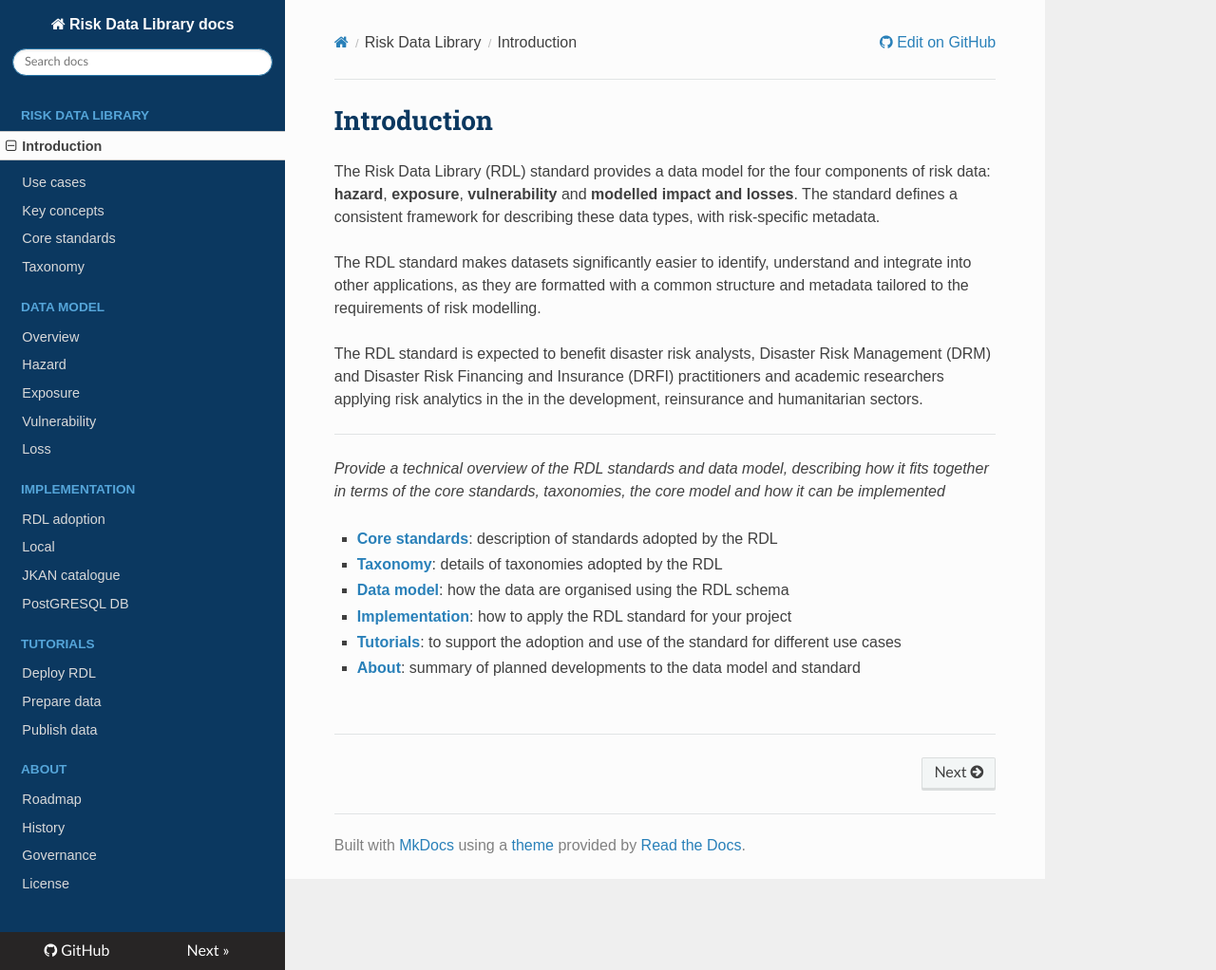
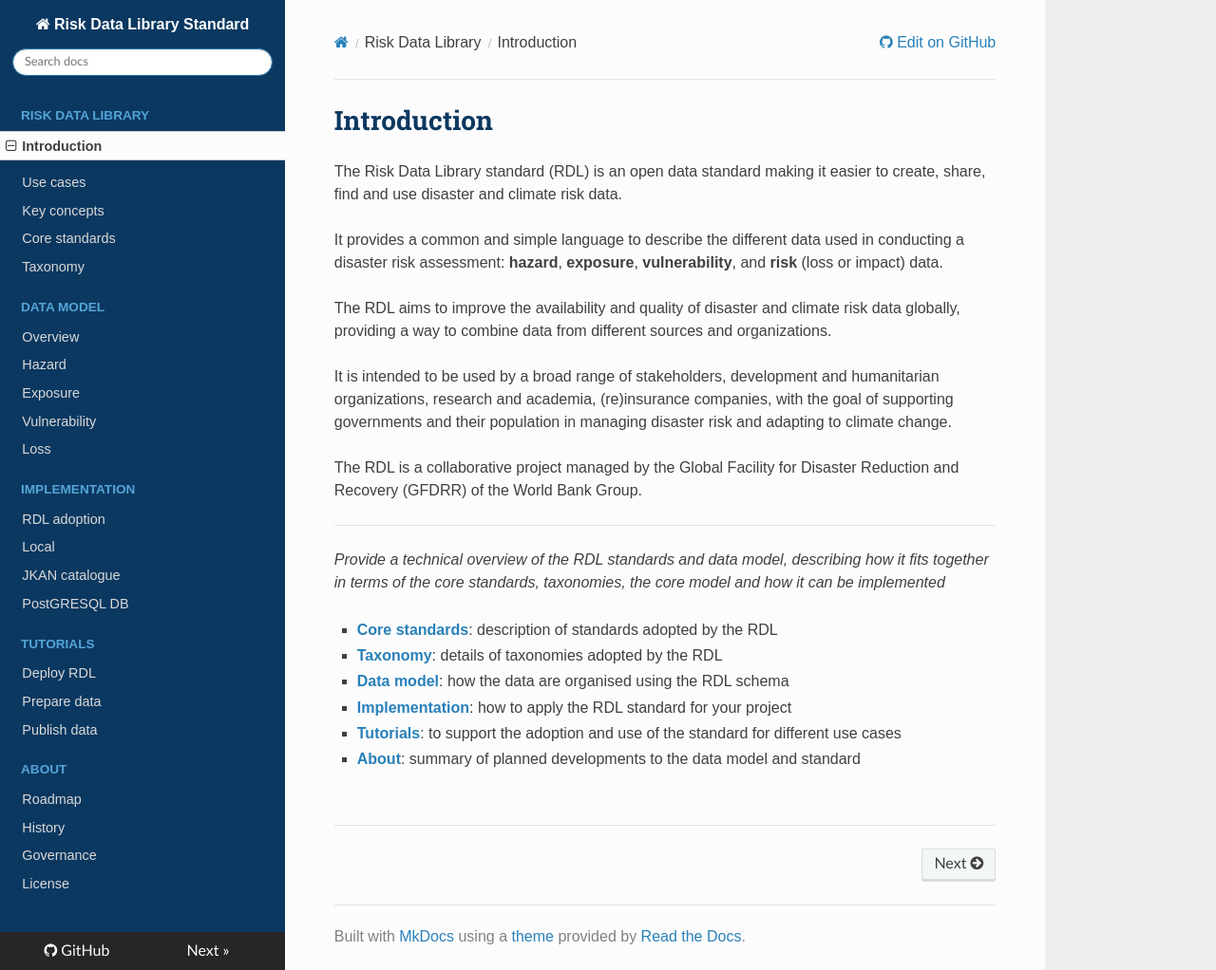
Before and after one commit to GFDRR/rdl-docs, an MkDocs documentation site: the page built from docs/index.md, in a window 1280 px wide and 1022 px high. Shown: the whole window at 95% size. Built offline with MkDocs 1.6.1, drawn with Linux system fonts in a browser that asks for light colours; nearby versions of some CDN libraries.

Commit message:
New introduction

```diff
--- a/docs/index.md
+++ b/docs/index.md
@@ -1,11 +1,14 @@
 # Introduction
 
-The Risk Data Library (RDL) standard provides a data model for the four components of risk data: **hazard**, **exposure**, **vulnerability** and **modelled impact and losses**.
-The standard defines a consistent framework for describing these data types, with risk-specific metadata.
+The Risk Data Library standard (RDL) is an open data standard making it easier to create, share, find and use disaster and climate risk data.
 
-The RDL standard makes datasets significantly easier to identify, understand and integrate into other applications, as they are formatted with a common structure and metadata tailored to the requirements of risk modelling.
+It provides a common and simple language to describe the different data used in conducting a disaster risk assessment: **hazard**, **exposure**, **vulnerability**, and **risk** (loss or impact) data.
 
-The RDL standard is expected to benefit disaster risk analysts, Disaster Risk Management (DRM) and Disaster Risk Financing and Insurance (DRFI) practitioners and academic researchers applying risk analytics in the in the development, reinsurance and humanitarian sectors.
+The RDL aims to improve the availability and quality of disaster and climate risk data globally, providing a way to combine data from different sources and organizations.
+
+It is intended to be used by a broad range of stakeholders, development and humanitarian organizations, research and academia, (re)insurance companies,  with the goal of supporting  governments and their population in managing disaster risk and adapting to climate change.
+
+The RDL is a collaborative project managed by the Global Facility for Disaster Reduction and Recovery (GFDRR) of the World Bank Group.
 
 <hr>
 
--- a/mkdocs.yml
+++ b/mkdocs.yml
@@ -1,4 +1,4 @@
-site_name: Risk Data Library docs
+site_name: Risk Data Library Standard
 site_url: http://riskdatalibrary.org
 use_directory_urls: false
 repo_url: https://github.com/GFDRR/rdl-docs
```
